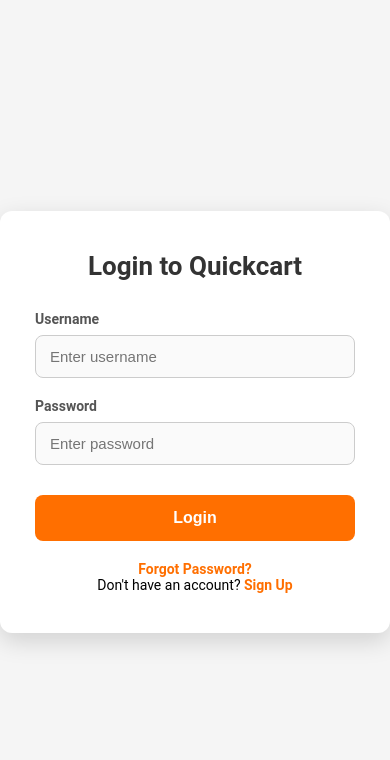
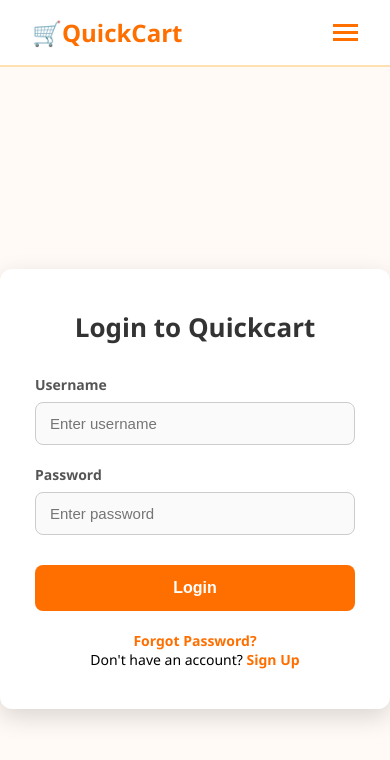
Before and after one commit to nipun1803/QuickCart, a React (Vite) app: page / in a window 390 px wide. Shown: the top 760 px of the page. Built offline with nearby package versions, Linux system fonts and the light colour scheme.

Commit message:
Navbar completed

```diff
--- a/src/App.jsx
+++ b/src/App.jsx
@@ -5,10 +5,12 @@
 import "./App.css";
 import AccountPage from "./pages/AccountPage";
 import ProductsPage from "./pages/Product";
+import Navbar from "./components/Navbar";
 function App() {
   return (
     <>
       <Router>
+      <Navbar />
         <Routes>
           <Route path="/" element={<AccountPage />} />
           <Route path="/products" element={<ProductsPage />} />
--- /dev/null
+++ b/src/components/Navbar.css
@@ -0,0 +1,73 @@
+
+
+.navbar {
+   background-color: #ffffff;
+   color: #ff6f00;
+   padding: 1rem 2rem;
+   display: flex;
+   justify-content: space-between;
+   align-items: center;
+   border-bottom: 2px solid #ffe0b2;
+   position: sticky;
+   top: 0;
+   z-index: 1000;
+}
+
+.nav-brand {
+   font-size: 1.5rem;
+   font-weight: bold;
+}
+
+.nav-links {
+   display: flex;
+   gap: 1.5rem;
+}
+
+.nav-links a {
+   color: #ff6f00;
+   text-decoration: none;
+   font-weight: 500;
+   transition: color 0.3s ease;
+}
+
+.nav-links a:hover {
+   color: #e65100;
+}
+
+.hamburger {
+   display: none;
+   flex-direction: column;
+   cursor: pointer;
+   gap: 4px;
+}
+
+.bar {
+   width: 25px;
+   height: 3px;
+   background-color: #ff6f00;
+   transition: 0.3s ease;
+}
+
+
+@media (max-width: 768px) {
+   .nav-links {
+      position: absolute;
+      top: 70px;
+      right: 0;
+      background-color: #fff;
+      flex-direction: column;
+      width: 100%;
+      text-align: center;
+      padding: 1rem 0;
+      transform: translateY(-200%);
+      transition: transform 0.3s ease-in-out;
+   }
+
+   .nav-links.open {
+      transform: translateY(0);
+   }
+
+   .hamburger {
+      display: flex;
+   }
+}
--- /dev/null
+++ b/src/components/Navbar.jsx
@@ -0,0 +1,31 @@
+import React, { useState } from "react";
+import "./Navbar.css";
+
+function Navbar() {
+  const [isOpen, setIsOpen] = useState(false);
+
+  return (
+    <nav className="navbar">
+      <div className="nav-brand">🛒QuickCart</div>
+      <div
+        className={`nav-links ${isOpen ? "open" : ""}`}
+        onClick={() => setIsOpen(false)}
+      >
+        <a href="/">Home</a>
+        <a href="/products">Products</a>
+        <a href="/about">About</a>
+        <a href="/contact">Contact</a>
+      </div>
+      <div
+        className="hamburger"
+        onClick={() => setIsOpen((prev) => !prev)}
+      >
+        <div className="bar"></div>
+        <div className="bar"></div>
+        <div className="bar"></div>
+      </div>
+    </nav>
+  );
+}
+
+export default Navbar;
--- a/src/pages/Product.css
+++ b/src/pages/Product.css
@@ -1,107 +1,99 @@
-/* Base Page Styling */
+body {
+   font-family: 'Segoe UI', Tahoma, Geneva, Verdana, sans-serif;
+   background-color: #fffaf5;
+   margin: 0;
+   padding: 0;
+}
+
 .products-page {
    padding: 2rem;
-   background: linear-gradient(to right, #f8f9fa, #eef1f6);
-   font-family: 'Segoe UI', sans-serif;
-   min-height: 100vh;
+   max-width: 1200px;
+   margin: 0 auto;
 }
 
-/* Title */
 .page-title {
+   font-size: 2.5rem;
+   color: #ff6f00;
    text-align: center;
-   font-size: 2.2rem;
-   font-weight: 600;
-   color: #333;
-   margin-bottom: 2rem;
+   margin-bottom: 1.5rem;
 }
 
-/* Product Grid Layout */
+.search-input {
+   display: block;
+   width: 100%;
+   max-width: 400px;
+   margin: 0 auto 2rem;
+   padding: 0.75rem 1rem;
+   font-size: 1rem;
+   border: 2px solid #ff6f00;
+   border-radius: 8px;
+   outline: none;
+   transition: 0.3s ease;
+}
+
+.search-input:focus {
+   box-shadow: 0 0 0 3px rgba(255, 111, 0, 0.2);
+}
+
+.loading-text {
+   text-align: center;
+   font-size: 1.2rem;
+   color: #888;
+}
+
 .products-grid {
    display: grid;
-   grid-template-columns: repeat(auto-fill, minmax(250px, 1fr));
-   gap: 2rem;
-   padding: 0 1rem;
+   grid-template-columns: repeat(auto-fit, minmax(260px, 1fr));
+   gap: 1.5rem;
 }
 
-/* Card Styling */
 .product-card {
    background-color: #ffffff;
-   border-radius: 15px;
+   border: 1px solid #f0f0f0;
+   border-radius: 16px;
    padding: 1.5rem;
-   box-shadow: 0 10px 20px rgba(0, 0, 0, 0.08);
+   box-shadow: 0 4px 12px rgba(0, 0, 0, 0.06);
    transition: transform 0.3s ease, box-shadow 0.3s ease;
    cursor: pointer;
-   position: relative;
-   overflow: hidden;
 }
 
 .product-card:hover {
    transform: translateY(-5px);
-   box-shadow: 0 12px 25px rgba(0, 0, 0, 0.15);
+   box-shadow: 0 6px 16px rgba(255, 111, 0, 0.2);
 }
 
-/* Product Image */
 .product-image {
-   width: 100%;
-   height: 200px;
+   max-width: 100%;
+   max-height: 180px;
    object-fit: contain;
    margin-bottom: 1rem;
-   transition: transform 0.3s ease;
 }
 
-.product-card:hover .product-image {
-   transform: scale(1.05);
-}
-
-/* Product Text */
 .product-title {
    font-size: 1.1rem;
    font-weight: 600;
-   color: #222;
-   margin-bottom: 0.4rem;
-   text-align: center;
+   margin-bottom: 0.5rem;
+   color: #333;
 }
 
 .product-price {
-   color: #007b5f;
-   font-weight: 700;
-   text-align: center;
-   margin-bottom: 0.4rem;
+   font-size: 1.2rem;
+   color: #ff6f00;
+   font-weight: bold;
+   margin-bottom: 0.3rem;
 }
 
 .product-rating {
-   text-align: center;
    font-size: 0.95rem;
-   color: #555;
-   margin-bottom: 0.6rem;
+   color: #777;
+   margin-bottom: 0.75rem;
 }
 
-/* Animated Description */
 .product-description {
-   max-height: 0;
-   opacity: 0;
-   overflow: hidden;
-   transition: all 0.4s ease;
-   font-size: 0.9rem;
+   font-size: 0.95rem;
    color: #444;
-   padding-top: 0;
-   text-align: justify;
-   border-top: 1px solid transparent;
+   background-color: #fff5ec;
+   padding: 0.75rem;
+   border-left: 4px solid #ff6f00;
+   border-radius: 6px;
 }
-
-/* Show Description */
-.product-card.active .product-description {
-   max-height: 200px;
-   opacity: 1;
-   padding-top: 1rem;
-   border-top: 1px solid #eee;
-}
-
-.search-input {
-   width: 100%;
-   padding: 0.5rem;
-   border-radius: 5px;
-   border: 1px solid #ccc;
-   font-size: 1rem;
-   margin-bottom: 2rem;
-}
--- a/src/pages/Product.jsx
+++ b/src/pages/Product.jsx
@@ -33,7 +33,7 @@
           {products
             .filter((e) => {
               if (searchedProduct) {
-                return e.title.toLowerCase().includes(searchedProduct);
+                return e.title.toLowerCase().trim().includes(searchedProduct);
               } else {
                 return true;
               }
@@ -52,7 +52,7 @@
                 <h3 className="product-title">{product.title}</h3>
                 <p className="product-price">${product.price}</p>
                 <p className="product-rating">
-                  Rating: {product.rating.rate}⭐ ({product.rating.count})
+                  Rating: {product.rating.rate}⭐️ ({product.rating.count})
                 </p>
                 {selectedProductId === product.id && (
                   <p className="product-description">{product.description}</p>
```
Also changed, not shown: 1 other file (tests, documents, lock files or other folders).
